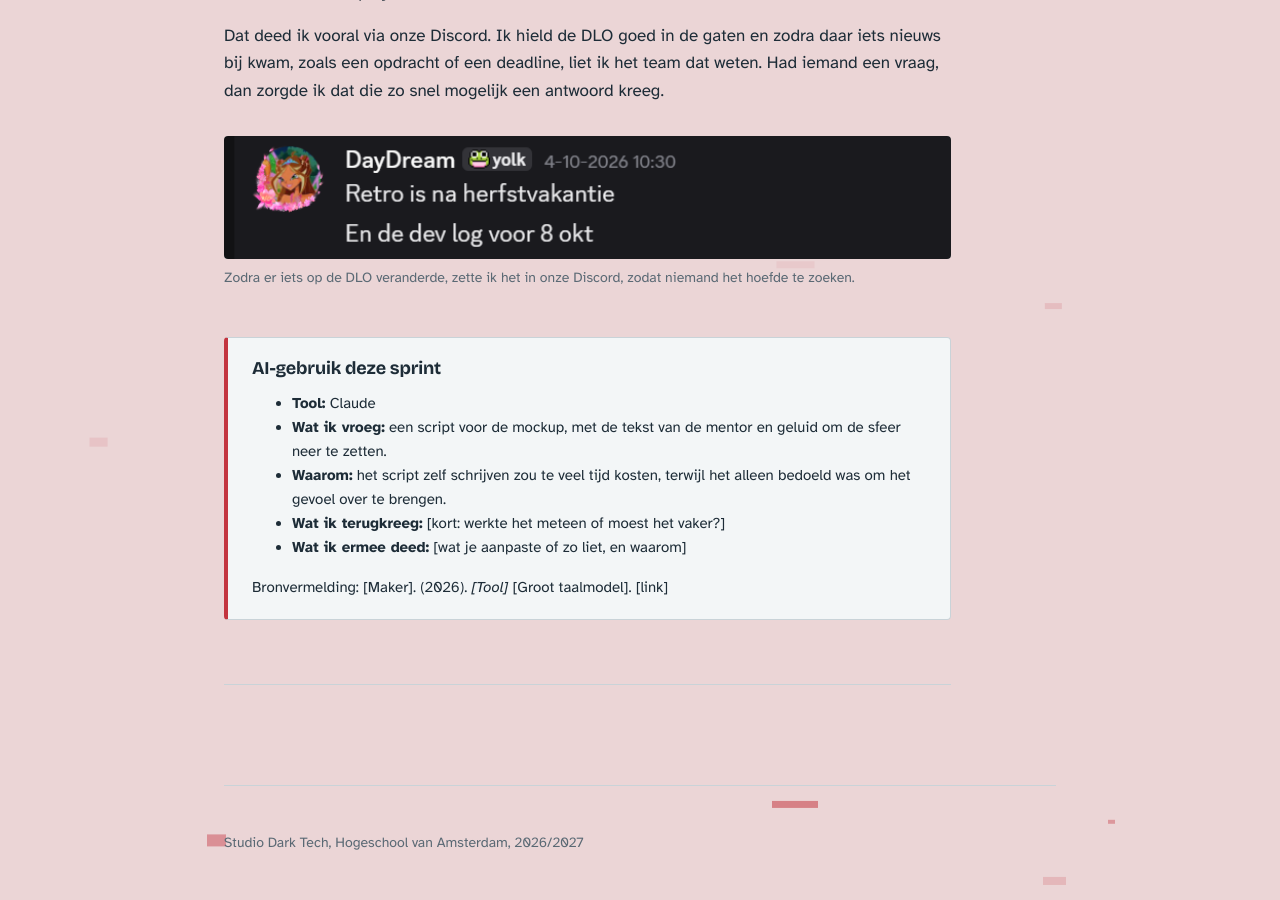
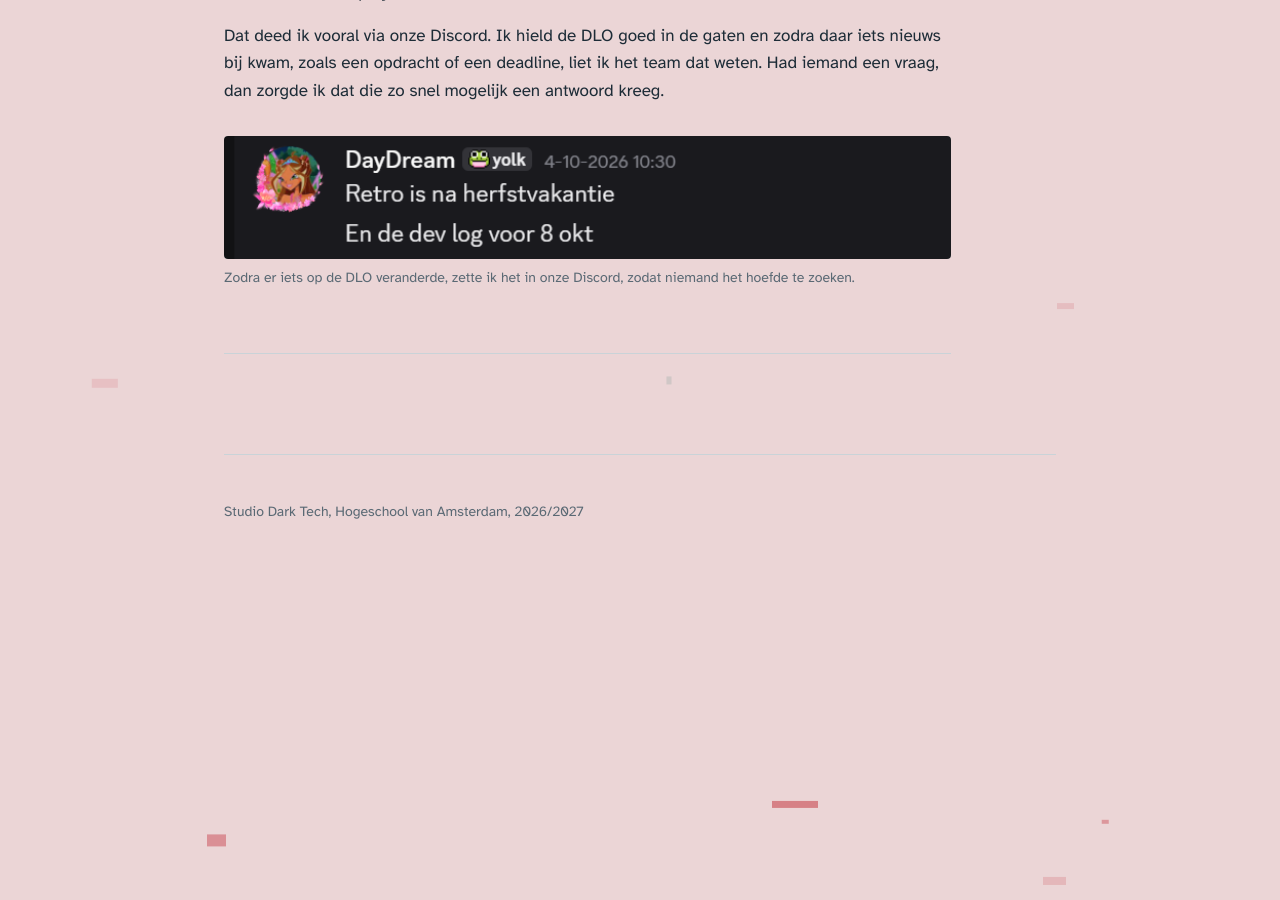
Before and after one commit to Doortje-Geuze04/doortje-geuze04.github.io, a Jekyll site: the page built from _posts/2026-10-09-sprint-1.md, in a window 1280 px wide and 900 px high, scrolled down 6921 px. Built offline with Jekyll 4.4.1, drawn with Linux system fonts in a browser that asks for light colours; after the commit the page ends 7491 px from its top, so only the background shows below that.

Commit message:
onnodige informatie weggehaald

```diff
--- a/_posts/2026-10-09-sprint-1.md
+++ b/_posts/2026-10-09-sprint-1.md
@@ -119,17 +119,3 @@ Dat deed ik vooral via onze Discord. Ik hield de DLO goed in de gaten en zodra d
   <img src="{{ '/assets/img/sprint-1/discord.png' | relative_url }}" alt="Mijn Discord-bericht aan het team: de retro is na de herfstvakantie en de devlog moet voor 8 oktober af">
   <figcaption>Zodra er iets op de DLO veranderde, zette ik het in onze Discord, zodat niemand het hoefde te zoeken.</figcaption>
 </figure>
-
-<div class="ai" markdown="1">
-
-## AI-gebruik deze sprint
-
-- **Tool:** Claude
-- **Wat ik vroeg:** een script voor de mockup, met de tekst van de mentor en geluid om de sfeer neer te zetten.
-- **Waarom:** het script zelf schrijven zou te veel tijd kosten, terwijl het alleen bedoeld was om het gevoel over te brengen.
-- **Wat ik terugkreeg:** [kort: werkte het meteen of moest het vaker?]
-- **Wat ik ermee deed:** [wat je aanpaste of zo liet, en waarom]
-
-Bronvermelding: [Maker]. (2026). _[Tool]_ [Groot taalmodel]. [link]
-
-</div>
```
